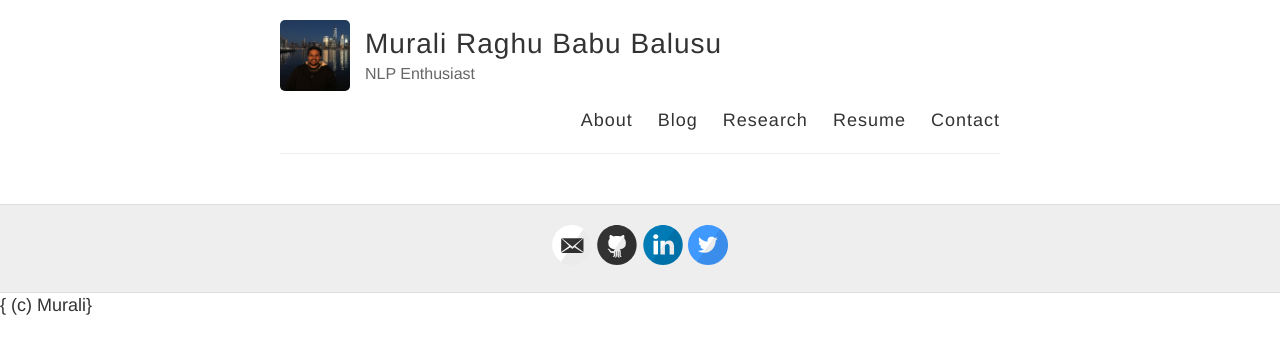
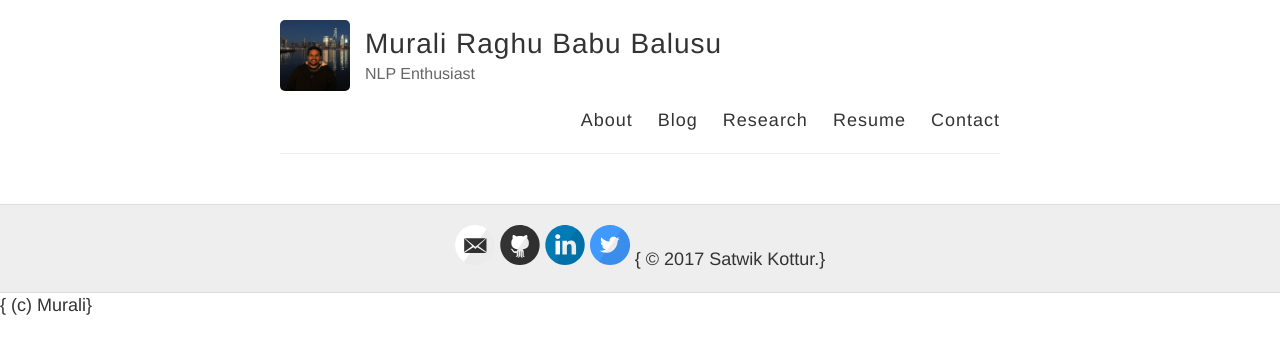
Before and after one commit to bmurali1994/bmurali1994.github.io, a Jekyll site: the page built from index.html, in a window 1280 px wide. Shown: the top 354 px of the page. Built offline with Jekyll 4.4.1, drawn with Linux system fonts in a browser that asks for light colours; some of the changed lines change nothing that is shown.

Commit message:
added copyright

```diff
--- a/_config.yml
+++ b/_config.yml
@@ -31,7 +31,7 @@ google_analytics: UA-106874188-1
 
 # Your website URL (e.g. http://barryclark.github.io or http://www.barryclark.co)
 # Used for Sitemap.xml and your RSS feed
-url: http://bmurali1994.github.io
+url: http://bmurali1994.github.io/about
 
 # If you're hosting your site at a Project repository on GitHub pages
 # (http://yourusername.github.io/repository-name)
--- a/_layouts/default.html
+++ b/_layouts/default.html
@@ -45,6 +45,7 @@
       <div class="container">
         <footer class="footer">
           {% include svg-icons.html %}
+          { © 2017 Satwik Kottur.}
         </footer>
       </div>
     </div>
```
